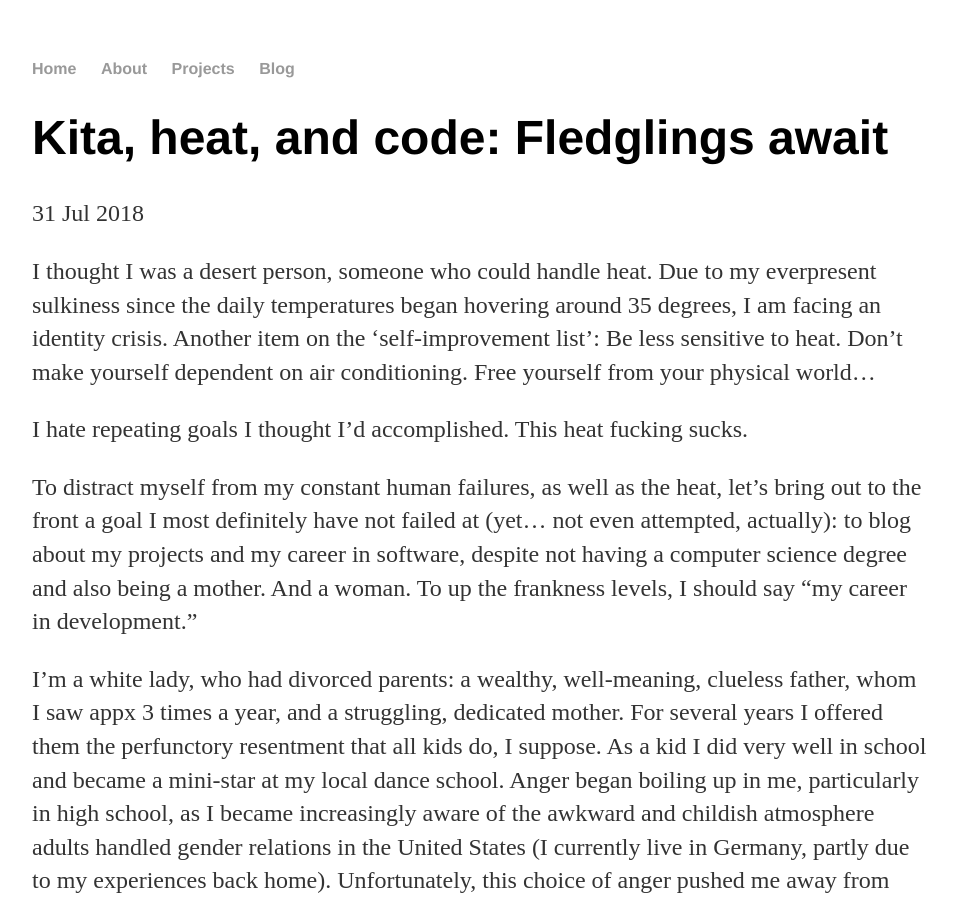
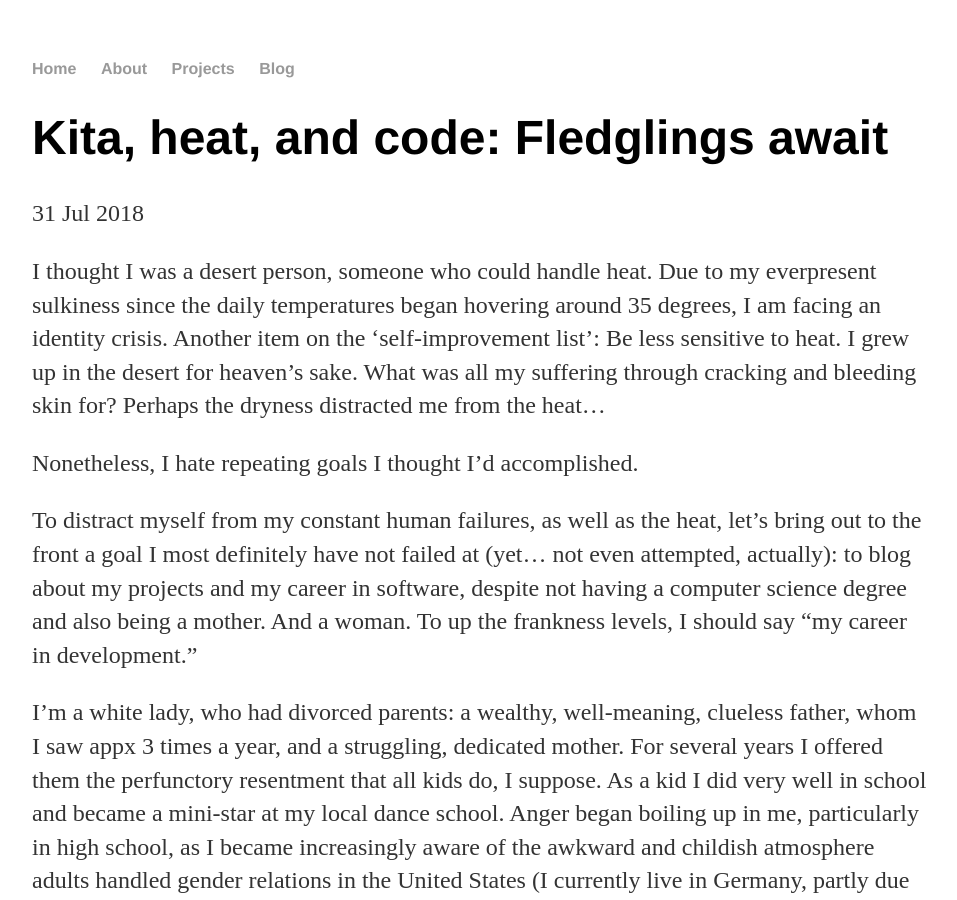
Before and after one commit to a-n-rose/a-n-rose.github.io, a Jekyll site: the page built from _posts/2018-07-31-kita-heat-code.md, in a window 1280 px wide and 900 px high. Shown: the whole window, without its empty margins (160-1117 px from the left). Built offline with Jekyll 4.4.1, drawn with Linux system fonts in a browser that asks for light colours.

Commit message:
Update 2018-07-31-kita-heat-code.md

```diff
--- a/_posts/2018-07-31-kita-heat-code.md
+++ b/_posts/2018-07-31-kita-heat-code.md
@@ -4,9 +4,9 @@
 date: 2018-07-31
 ---
 
-I thought I was a desert person, someone who could handle heat. Due to my everpresent sulkiness since the daily temperatures began hovering around 35 degrees, I am facing an identity crisis. Another item on the 'self-improvement list': Be less sensitive to heat.  Don't make yourself dependent on air conditioning. Free yourself from your physical world...
+I thought I was a desert person, someone who could handle heat. Due to my everpresent sulkiness since the daily temperatures began hovering around 35 degrees, I am facing an identity crisis. Another item on the 'self-improvement list': Be less sensitive to heat. I grew up in the desert for heaven's sake. What was all my suffering through cracking and bleeding skin for? Perhaps  the dryness distracted me from the heat...
 
-I hate repeating goals I thought I'd accomplished. This heat fucking sucks.
+Nonetheless, I hate repeating goals I thought I'd accomplished.
 
 To distract myself from my constant human failures, as well as the heat, let's bring out to the front a goal I most definitely have not failed at (yet... not even attempted, actually): to blog about my projects and my career in software, despite not having a computer science degree and also being a mother. And a woman. To up the frankness levels, I should say "my career in development."
 
```
